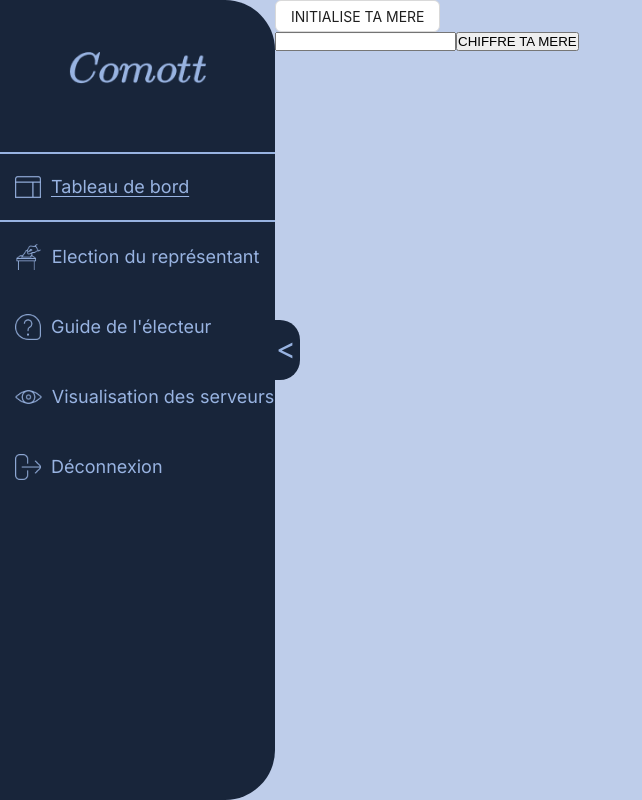
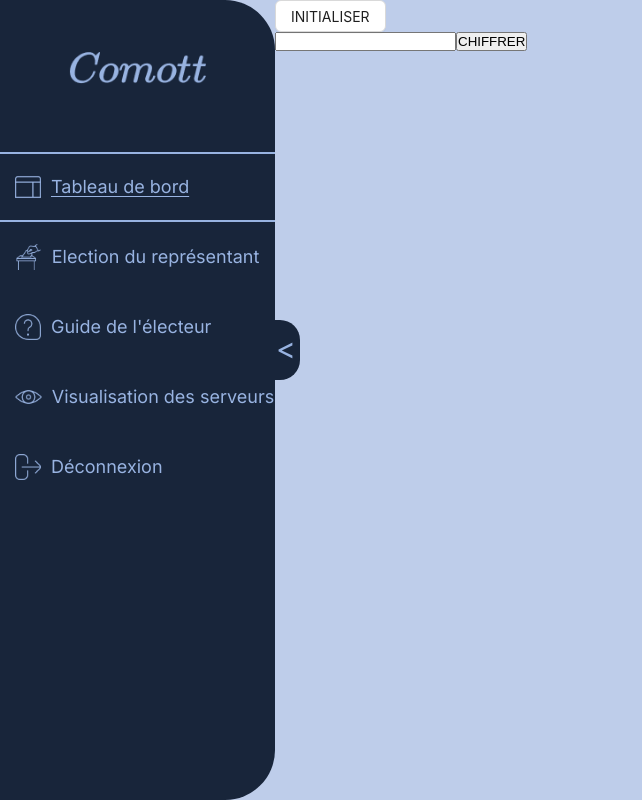
Before and after one commit to uvsq21919161/Vote_securise, a React (Vite) app: page / in a window 1280 px wide. Shown: the whole page, without its empty margins (0-642 px from the left). Built offline with nearby package versions, Linux system fonts and the light colour scheme.

Commit message:
Update chiffreTest.jsx

```diff
--- a/src/pages/chiffreTest.jsx
+++ b/src/pages/chiffreTest.jsx
@@ -69,10 +69,10 @@ function ChiffreTest() {
       <div className="container">
         <div className="page" style={styleSidebarexpanded}>
           <div className="entete">
-            <Button onClick={() => {handleInit()}}>INITIALISE TA MERE</Button>
+            <Button onClick={() => {handleInit()}}>INITIALISER</Button>
           </div>
           <input onChange={e => {setMessage(e.target.value)}}></input>
-          <button onClick={() => (handleChiffrement())}>CHIFFRE TA MERE</button>
+          <button onClick={() => (handleChiffrement())}>CHIFFRER</button>
         </div>
       </div>
     </div>
```
